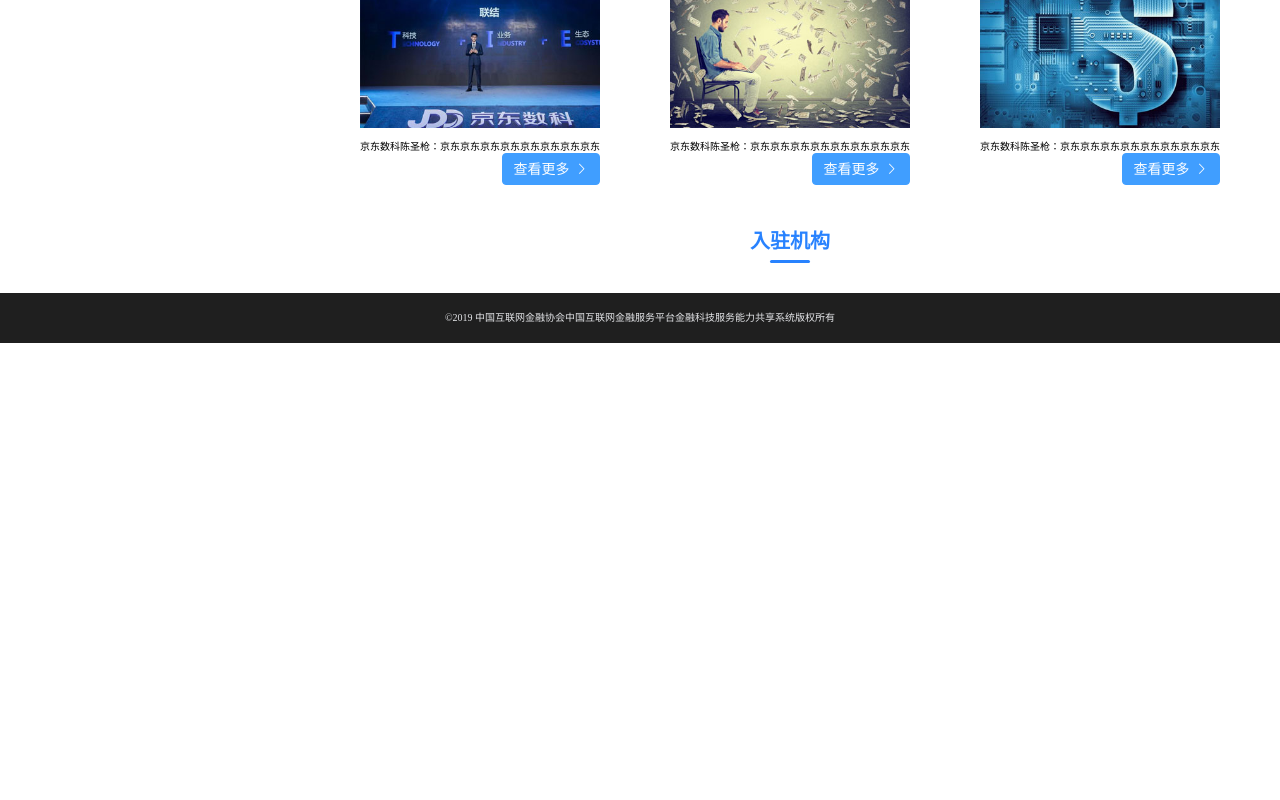
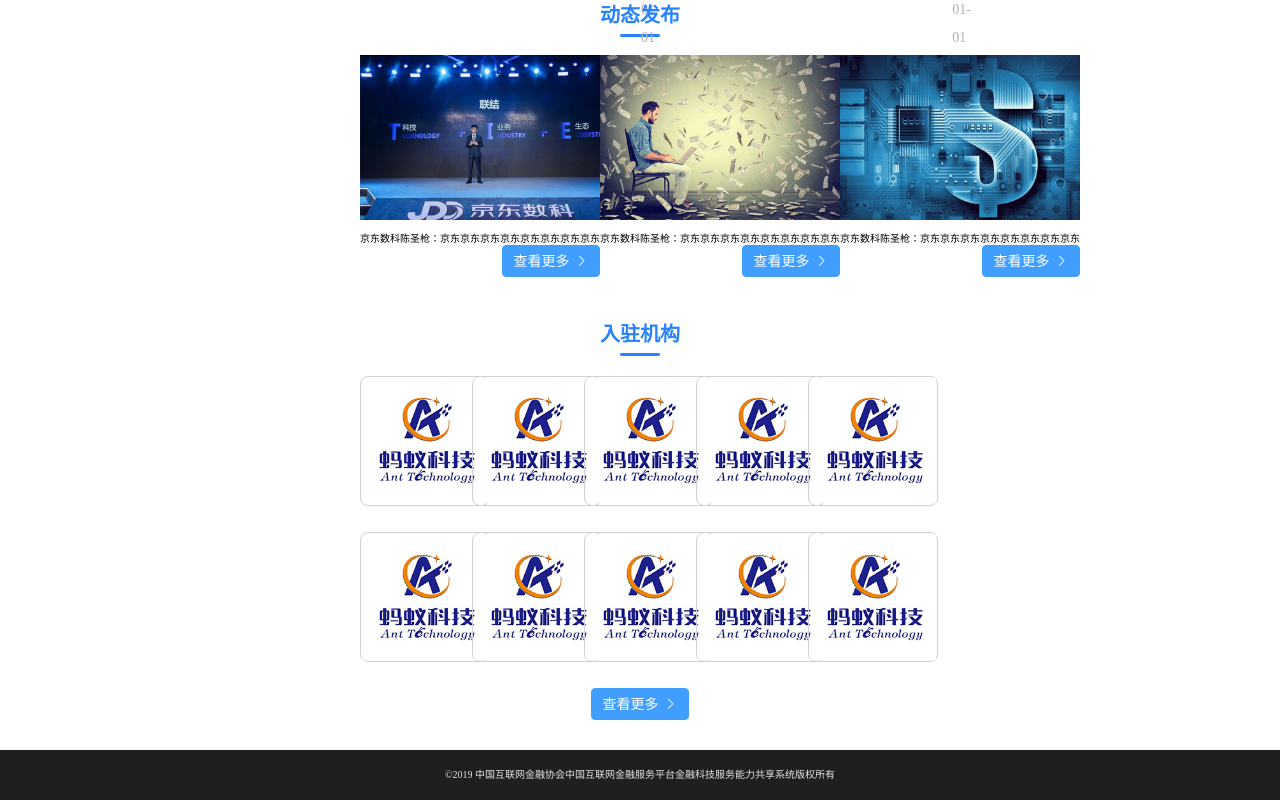
Before and after one commit to wxlwhr/ftispc, a Vue app: page /#/index in a window 1280 px wide. Shown: the part 1000-1800 px from the top of the page. Before the commit the page ends 1343 px from the top, so only its background shows below. Built offline with nearby package versions, Linux system fonts and the light colour scheme.

Commit message:
feat:首页

```diff
--- /dev/null
+++ b/src/components/organList.vue
@@ -0,0 +1,116 @@
+<template>
+  <div class="organList">
+    <el-row>
+      <div class="aaa" v-for="(item, index) in logolist" :key="index">
+        <div class="organ_logo">
+          <img :src="item.src" alt="" style="width: 12.5rem; height: 12.5rem" />
+        </div>
+      </div>
+
+      <!-- <div style="width:2.18rem" v-for="(item,index) in logolist" :key="index"></div> -->
+    </el-row>
+    <div class="more">
+        <el-button type="primary" class="more_btn"
+              >查看更多<i class="el-icon-arrow-right el-icon--right"></i
+            ></el-button>
+    </div>
+  </div>
+</template>
+
+<script>
+import img1 from "@/assets/organlogo.png";
+export default {
+  name: "OrganList",
+  data() {
+    return {
+      logolist: [
+        {
+          src: img1,
+          organ_name: "蚂蚁科技",
+        },
+        {
+          src: img1,
+          organ_name: "蚂蚁科技",
+        },
+        {
+          src: img1,
+          organ_name: "蚂蚁科技",
+        },
+        {
+          src: img1,
+          organ_name: "蚂蚁科技",
+        },
+        {
+          src: img1,
+          organ_name: "蚂蚁科技",
+        },
+        {
+          src: img1,
+          organ_name: "蚂蚁科技",
+        },
+        {
+          src: img1,
+          organ_name: "蚂蚁科技",
+        },
+        {
+          src: img1,
+          organ_name: "蚂蚁科技",
+        },
+        {
+          src: img1,
+          organ_name: "蚂蚁科技",
+        },
+        {
+          src: img1,
+          organ_name: "蚂蚁科技",
+        },
+      ],
+    };
+  },
+
+  components: {},
+
+  computed: {},
+
+  methods: {},
+};
+</script>
+<style lang='scss' scoped>
+.organList {
+  width: 100%;
+  .el-row {
+    margin-top: 2rem;
+    display: flex;
+    // justify-content: space-between;
+    flex-wrap: wrap;
+    .aaa {
+      width: 20%;
+      height: 15.625rem;
+      .organ_logo {
+        width: 13rem;
+        height: 13rem;
+        border: 1px solid #cfd2d7;
+        border-radius: 8px;
+        position: relative;
+        margin: auto;
+        img {
+          position: absolute;
+          top: 50%;
+          left: 50%;
+          margin-top: -6.25rem;
+          margin-left: -6.25rem;
+        }
+      }
+    }
+  }
+  .more{
+      text-align: center;
+      .more_btn{
+           width: 98px;
+          height: 32px;
+          padding: 0;
+          font-size: 1rem;
+        }
+  }
+}
+</style>
--- a/src/pages/pc_page/index.vue
+++ b/src/pages/pc_page/index.vue
@@ -109,13 +109,14 @@
       <div class="bottom_wire"></div>
       <!-- <div class="a">ad</div> -->
       <div class="plat_infor">
-
+        <OrganList/>
       </div>
     </div>
   </div>
 </template>
 
 <script>
+import OrganList from '@/components/organList'
 export default {
   components: {},
   name: "Index",
@@ -129,7 +130,9 @@
     };
   },
 
-  components: {},
+  components: {
+    OrganList
+  },
 
   computed: {},
 
@@ -138,7 +141,8 @@
 </script>
 <style lang='scss' scoped>
 .index {
-  width: 86rem;
+  margin: auto;
+  width: 100%;
   height: 100%;
   .plat_intro {
     margin:30px auto;
@@ -163,7 +167,7 @@
     .plat_infor {
       display: flex;
       justify-content: space-between;
-      width: 86rem;
+
       margin: auto;
       .img_box {
         width: 35.625rem;  //35.625rem
@@ -197,10 +201,10 @@
     .ul_left {
       list-style: initial !important;
       margin-left: 2rem;
-      width: 35rem;
+      width: 31rem;
       margin-top: 1rem;
       li {
-        width: 34rem;
+        width: 26rem;
         font-size: 1rem;
         height: 2.8125rem;
         line-height: 2.8125rem;
--- a/src/router/index.js
+++ b/src/router/index.js
@@ -12,7 +12,7 @@
   routes: [
     {
       path: '/',
-      redirect: pcrouter,
+      redirect:'/index',
       component: () =>
         import(/* webpackChunkName: "pc" */ '@/pages/index'),
       children: [
```
Also changed, not shown: src/assets/organlogo.png (renamed from src/assets/123.png).
